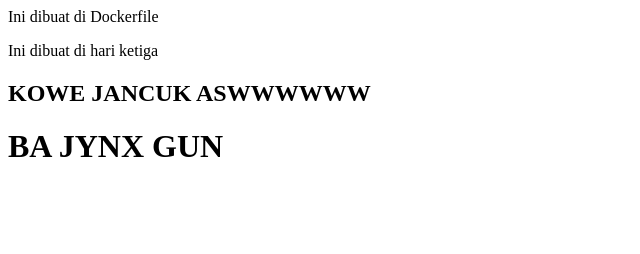
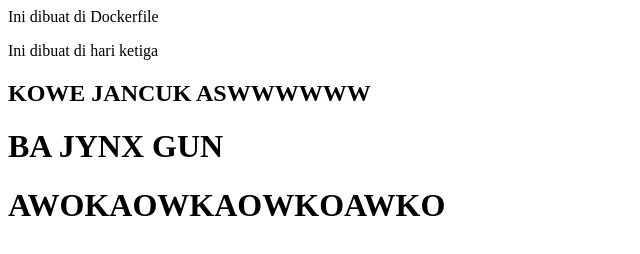
Before and after one commit to albirrukp/web-custom, a plain HTML site: page index.html in a window 1280 px wide. Shown: the whole page, without its empty margins (0-640 px from the left). Drawn offline with Linux system fonts and the light colour scheme.

Commit message:
Tambahan part 3

```diff
--- a/index.html
+++ b/index.html
@@ -2,3 +2,4 @@
 <p>Ini dibuat di hari ketiga</p>
 <p><h2>KOWE JANCUK ASWWWWWW</h2></p>
 <p><h1>BA JYNX GUN</h1></p>
+<p><h1>AWOKAOWKAOWKOAWKO</h1></p>
```
